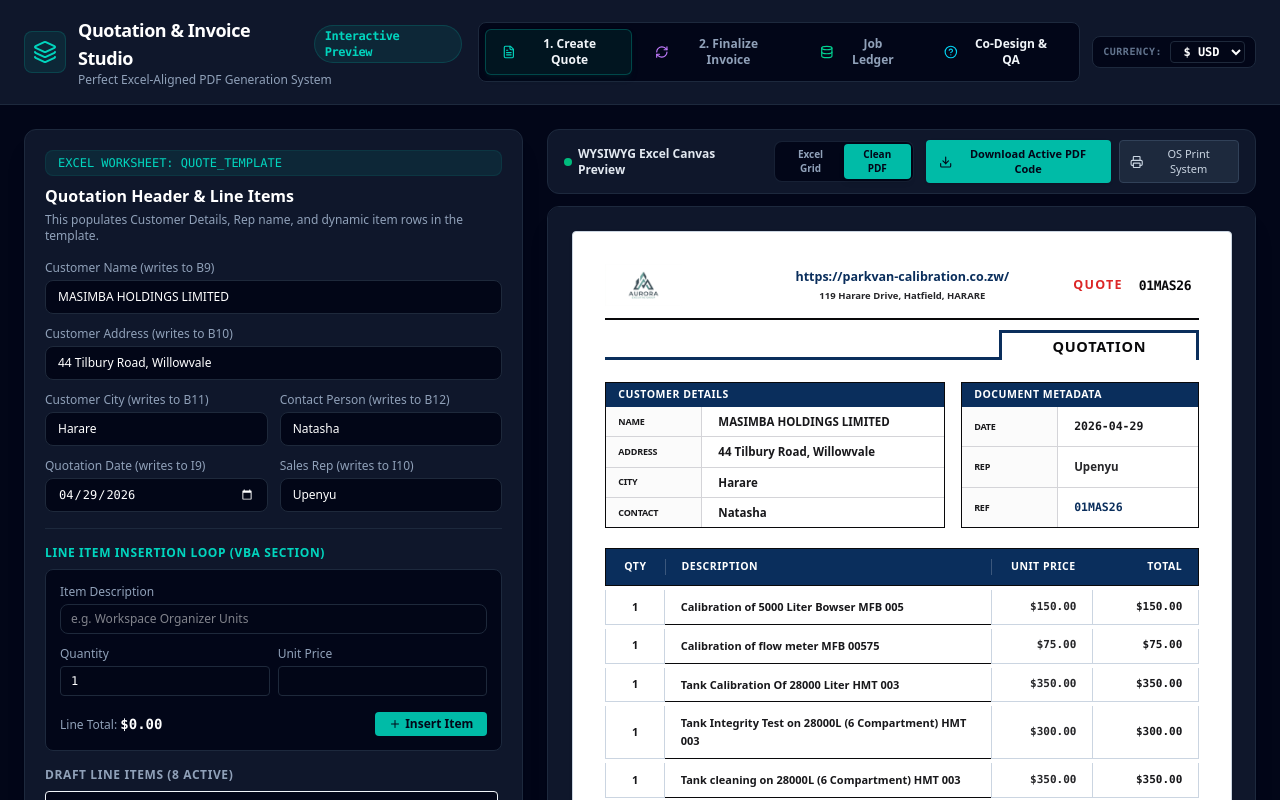
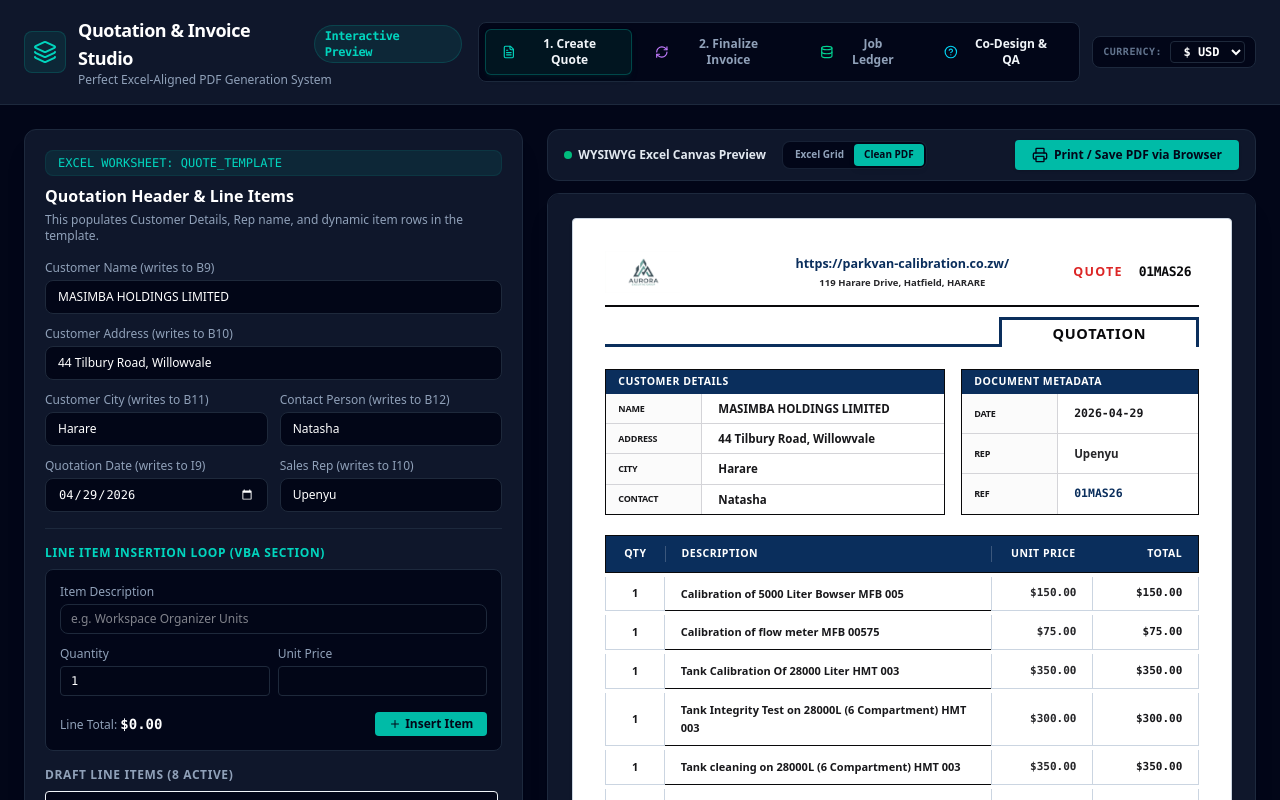
Before and after one commit to ParkvanCal/Invoice-Generator, a React (Vite) app: page / in a window 1280 px wide. Shown: the top 800 px of the page. Built offline with nearby package versions, Linux system fonts and the light colour scheme.

Commit message:
refactor: remove client-side PDF generation logic
Remove jspdf and html2canvas dependencies as the client-side
export implementation is being deprecated.

```diff
--- a/src/App.tsx
+++ b/src/App.tsx
@@ -25,8 +25,6 @@
   X
 } from "lucide-react";
 import { motion, AnimatePresence } from "motion/react";
-import { jsPDF } from "jspdf";
-import html2canvas from "html2canvas";
 import { JobBookEntry, DocumentDetails, LineItem, DocumentState } from "./types";
 // @ts-ignore
 import companyLogoImage from "./assets/images/company_logo_1780762745301.png";
@@ -336,57 +334,9 @@
     }
   };
 
-  // Real client-side high-fidelity PDF Generation & Download
-  const handleExportPDF = () => {
-    const element = sheetRef.current;
-    if (!element) return;
-
-    setIsGeneratingPDF(true);
-
-    // Wait for React to re-render the DOM with any PDF-only styling (no borders) and custom footers
-    setTimeout(() => {
-      html2canvas(element, {
-        scale: 2,
-        useCORS: true,
-        backgroundColor: '#ffffff',
-        logging: false
-      }).then(canvas => {
-        const imgData = canvas.toDataURL('image/png');
-        const pdf = new jsPDF({
-          orientation: 'portrait',
-          unit: 'mm',
-          format: 'a4'
-        });
-
-        let imgWidth = 210; // A4 size width in mm
-        const pageHeight = 297; // A4 size height in mm
-        let imgHeight = (canvas.height * imgWidth) / canvas.width;
-
-        // Since the invoice/quote is customized to be a perfect visual single-page letterhead,
-        // if the canvas aspect ratio makes it exceed 297 mm, we automatically downscale the image
-        // slightly so it fits perfectly on a single page, centering it horizontally.
-        let positionX = 0;
-        let positionY = 0;
-
-        if (imgHeight > pageHeight) {
-          const scaleFactor = pageHeight / imgHeight;
-          imgHeight = pageHeight;
-          imgWidth = imgWidth * scaleFactor;
-          positionX = (210 - imgWidth) / 2; // Center horizontally on the A4 canvas
-        }
-
-        pdf.addImage(imgData, 'PNG', positionX, positionY, imgWidth, imgHeight);
-
-        const cleanClient = (sheetDoc.details.clientName || 'CLIENT').replace(/[^a-zA-Z0-9]/g, '_');
-        const fileName = `${sheetDoc.details.jobID || 'DOCUMENT'}_${cleanClient}_${sheetDoc.type}.pdf`;
-        pdf.save(fileName);
-        setIsGeneratingPDF(false);
-      }).catch(err => {
-        console.error(err);
-        setIsGeneratingPDF(false);
-        alert("Error generating PDF document. Please try again.");
-      });
-    }, 150); // 150ms timeout is perfect for modern browsers
+  // Trigger system OS print dialogue
+  const handlePrintDocument = () => {
+    window.print();
   };
 
   // Format utility matching standard Excel accounting
@@ -642,9 +592,9 @@
 
     setActiveTab('invoice');
 
-    // Real high-fidelity PDF generation & trigger
+    // Trigger system OS print dialogue
     setTimeout(() => {
-      handleExportPDF();
+      handlePrintDocument();
     }, 350);
   };
 
@@ -1828,27 +1778,11 @@
 
             <div className="flex items-center gap-2 self-stretch sm:self-auto justify-end">
               <button
-                onClick={handleExportPDF}
-                disabled={isGeneratingPDF}
-                className={`px-3 py-1.5 rounded flex items-center gap-1.5 text-[11px] font-bold transition-all cursor-pointer shadow border ${isGeneratingPDF ? 'bg-teal-950/40 text-teal-400 border-teal-500/20' : 'bg-teal-500 text-slate-950 hover:bg-teal-400 border-transparent'}`}
-                id="btn-download-pdf"
-              >
-                {isGeneratingPDF ? (
-                  <>
-                    <RefreshCw className="h-3.5 w-3.5 animate-spin" /> Rendering A4 Copy...
-                  </>
-                ) : (
-                  <>
-                    <Download className="h-3.5 w-3.5" /> Download Active PDF Code
-                  </>
-                )}
-              </button>
-              <button
-                onClick={() => window.print()}
-                className="bg-slate-800 text-slate-300 hover:text-white px-2.5 py-1.5 rounded border border-slate-700 flex items-center gap-1.5 text-[11px] font-medium transition-all cursor-pointer"
+                onClick={handlePrintDocument}
+                className="bg-teal-500 text-slate-950 hover:bg-teal-400 px-4 py-1.5 rounded flex items-center gap-1.5 text-xs font-bold transition-all cursor-pointer shadow border border-transparent"
                 id="btn-native-print"
               >
-                <Printer className="h-3.5 w-3.5" /> OS Print System
+                <Printer className="h-4 w-4" /> Print / Save PDF via Browser
               </button>
             </div>
           </div>
```
